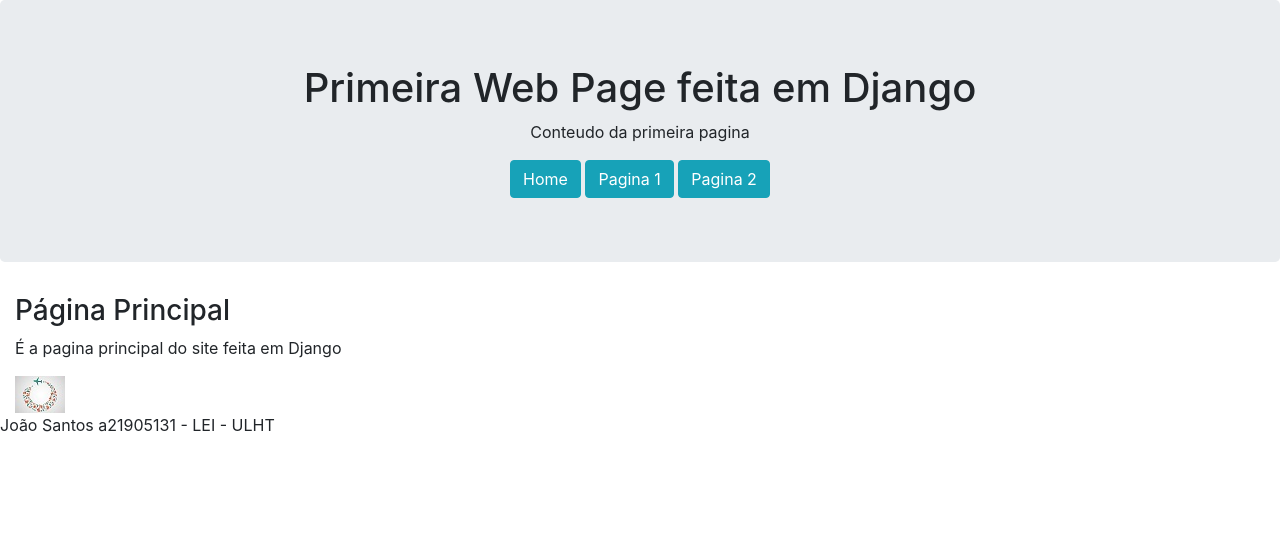
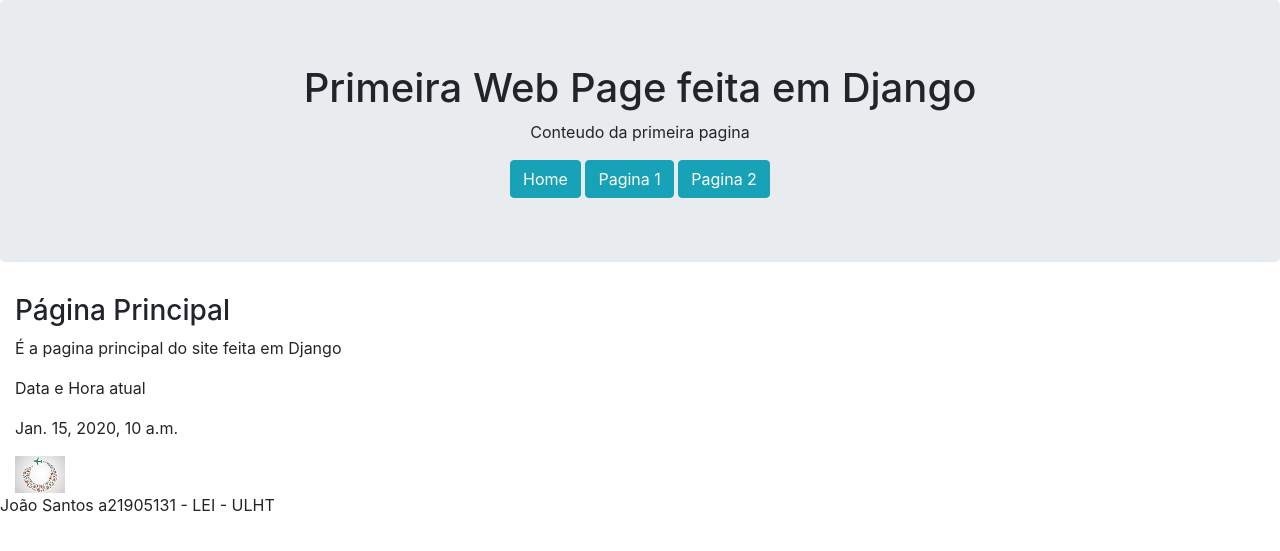
Before and after one commit to joao-21905131/pw-lab6, a Django app: template website/templates/website/home.html in a window 1280 px wide. Shown: the top 551 px of the page. Run offline with Django 3.2, Linux system fonts and the light colour scheme; the template is opened without the code that fills it: most values are stand-ins (such as "Sample title", 1, 10 or a date in 2020); parts of the project's set-up code (start-up, migrations or seed data) failed here and were passed over; some libraries are stand-ins or nearby versions.

Commit message:
Laboratorio 6

```diff
--- a/website/templates/website/home.html
+++ b/website/templates/website/home.html
@@ -3,5 +3,6 @@
 {% block main %}
     <h3>Página Principal</h3>
     <p>É a pagina principal do site feita em Django</p>
-
+    <p>Data e Hora atual</p>
+    <p>{{time}}</p>
 {% endblock %}
```
